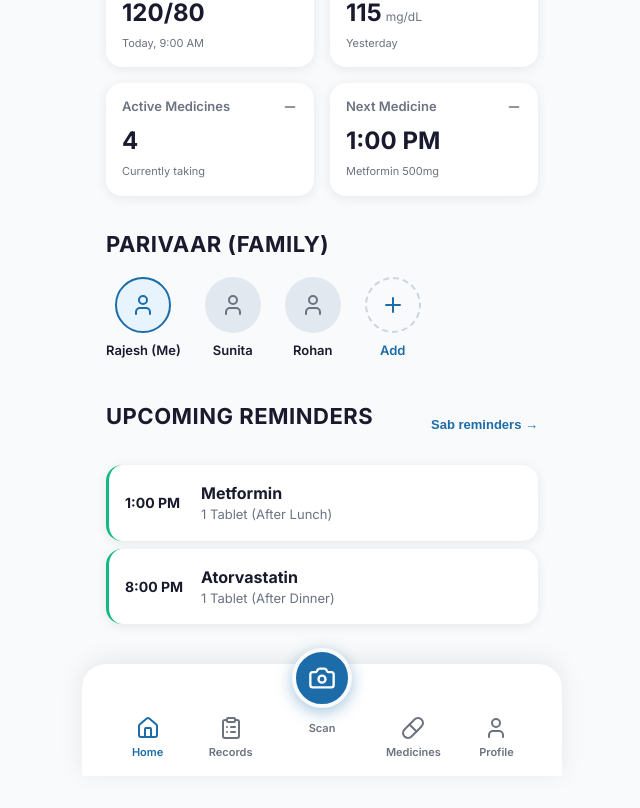
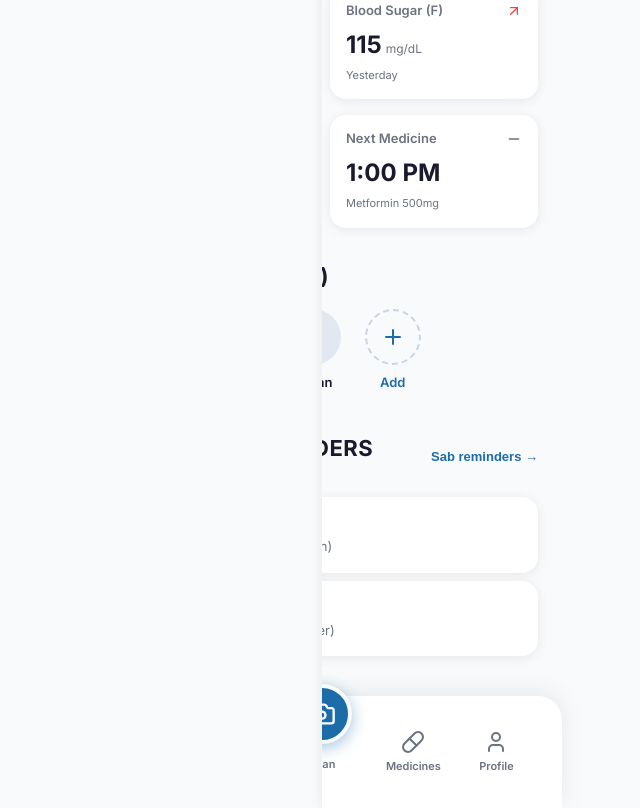
Before and after one commit to gopalrawat14/Dawa-Diary, a React (Vite) app: page /dashboard in a window 1280 px wide. Shown: the part 935-1743 px from the top of the page, without its empty margins (78-718 px from the left). Before the commit the page ends 1711 px from the top, so only its background shows below. Built offline with nearby package versions, Linux system fonts and the light colour scheme.

Commit message:
fix: resolution of UI overlapping, clipping, and contrast issues

```diff
--- a/src/App.css
+++ b/src/App.css
@@ -1,5 +1,5 @@
 .main-content {
-  padding: var(--spacing-md) var(--spacing-lg) 100px; /* bottom padding for scroll */
+  padding: var(--spacing-xl) var(--spacing-lg) 100px; /* bottom padding for scroll, top for safe area */
   display: flex;
   flex-direction: column;
   gap: var(--spacing-xl);
--- a/src/components/BottomNav.css
+++ b/src/components/BottomNav.css
@@ -8,12 +8,12 @@
   background-color: var(--color-card-bg);
   display: flex;
   justify-content: space-between;
-  align-items: flex-end;
-  padding: 8px var(--spacing-lg) 16px;
+  align-items: center;
+  padding: 12px var(--spacing-lg) calc(12px + env(safe-area-inset-bottom));
   box-shadow: 0 -4px 24px rgba(0, 0, 0, 0.08);
   border-top-left-radius: 24px;
   border-top-right-radius: 24px;
-  z-index: 100;
+  z-index: 1000;
 }
 
 .bottom-nav-item {
--- a/src/components/Dashboard.css
+++ b/src/components/Dashboard.css
@@ -7,8 +7,10 @@
 }
 
 .dashboard-main {
-  padding: 0 var(--spacing-lg);
-  padding-bottom: 120px; /* space for bottom nav */
+  padding: var(--spacing-lg);
+  padding-top: var(--spacing-xl);
+  padding-bottom: 120px; /* space for fixed bottom nav */
+  flex: 1;
 }
 
 .dashboard-section {
--- a/src/components/Onboarding.css
+++ b/src/components/Onboarding.css
@@ -56,6 +56,9 @@
 
 .onboarding-text-area {
   text-align: center;
+  display: flex;
+  flex-direction: column;
+  gap: var(--spacing-md);
   flex-grow: 1;
 }
 
@@ -130,6 +133,10 @@
 .btn-skip {
   padding: 0 var(--spacing-md) !important;
   color: var(--color-text-secondary) !important;
+  position: absolute;
+  top: var(--spacing-md);
+  right: var(--spacing-md);
+  z-index: 100;
 }
 
 .btn-next {
--- a/src/components/ProfileSetup.css
+++ b/src/components/ProfileSetup.css
@@ -142,6 +142,10 @@
   border-bottom-color: var(--color-primary);
 }
 
+.setup-input-large::placeholder {
+  color: #94A3B8;
+}
+
 .setup-input {
   width: 100%;
   padding: 12px 16px;
@@ -154,6 +158,10 @@
 .setup-input:focus {
   outline: none;
   border-color: var(--color-primary);
+}
+
+.setup-input::placeholder {
+  color: #94A3B8;
 }
 
 .pill-group {
--- a/src/components/SearchScreen.css
+++ b/src/components/SearchScreen.css
@@ -41,6 +41,10 @@
 
 .search-main-input:focus {
   outline: none;
+}
+
+.search-main-input::placeholder {
+  color: #64748B;
 }
 
 .mic-btn {
--- a/src/index.css
+++ b/src/index.css
@@ -1,4 +1,10 @@
 @import url('https://fonts.googleapis.com/css2?family=Inter:wght@400;600;700&display=swap');
+
+* {
+  box-sizing: border-box;
+  margin: 0;
+  padding: 0;
+}
 
 :root {
   /* Colors */
@@ -44,12 +50,6 @@
   --touch-target-min: 48px;
 }
 
-* {
-  box-sizing: border-box;
-  margin: 0;
-  padding: 0;
-}
-
 body {
   font-family: var(--font-family);
   background-color: var(--color-background);
@@ -83,17 +83,17 @@ p {
 }
 
 /* Mobile-first Layout Container */
-#root {
-  display: flex;
-  flex-direction: column;
+.app-container {
+  width: 100%;
+  max-width: 480px;
   min-height: 100vh;
-  width: 100%;
-  max-width: 480px; /* Limit width on desktop to simulate mobile app */
   margin: 0 auto;
   background-color: var(--color-background);
   box-shadow: var(--shadow-soft);
   position: relative;
-  text-decoration: none;
+  overflow-x: hidden;
+  display: flex;
+  flex-direction: column;
 }
 
 /* Global Animations & Transitions */
@@ -134,6 +134,7 @@ button:active {
   right: 0;
   background-color: var(--color-warning);
   color: white;
+
   text-align: center;
   padding: 8px;
   font-size: 13px;
@@ -152,4 +153,5 @@ button:active {
 .text-primary { color: var(--color-text-primary); }
 .text-secondary { color: var(--color-text-secondary); }
 .text-blue { color: var(--color-primary); }
+
 .text-green { color: var(--color-secondary); }
```
